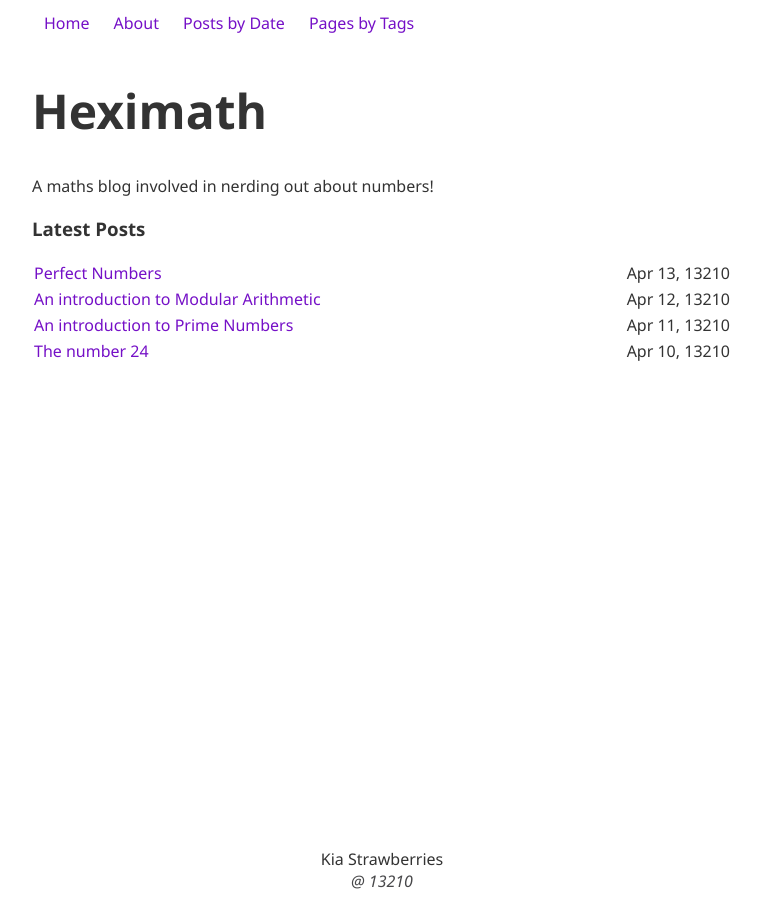
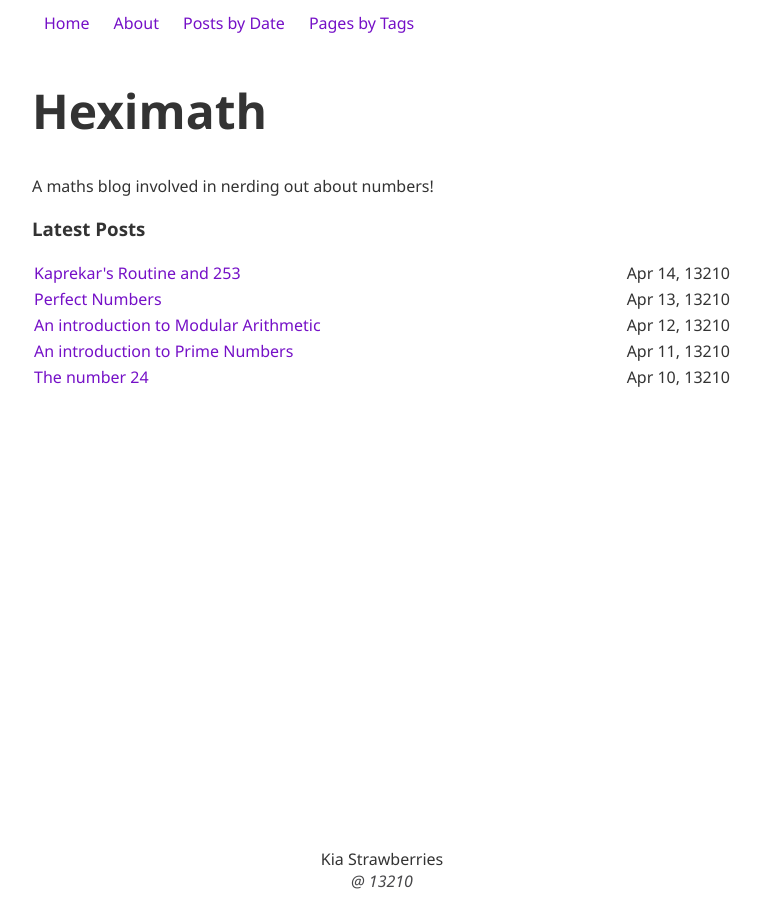
Before and after one commit to uwukia/heximath, a Jekyll site: the page built from index.md, in a window 1280 px wide. Shown: the whole page, without its empty margins (258-1019 px from the left). Built offline with Jekyll 4.4.1, drawn with Linux system fonts in a browser that asks for light colours.

```diff
--- /dev/null
+++ b/_blog_posts/kaprekar-and-253.md
@@ -0,0 +1,9 @@
+---
+title: Kaprekar's Routine and 253
+description: "Buckle up, it's time to cycle!"
+layout: post
+tags: ["integers", "programming"]
+year: 13210
+month: 4
+day: 14
+---
--- a/_data/tags.yml
+++ b/_data/tags.yml
@@ -1,3 +1,4 @@
 - exponents
 - integers
 - primes
+- programming
```
Also changed, not shown: 1 other file.
